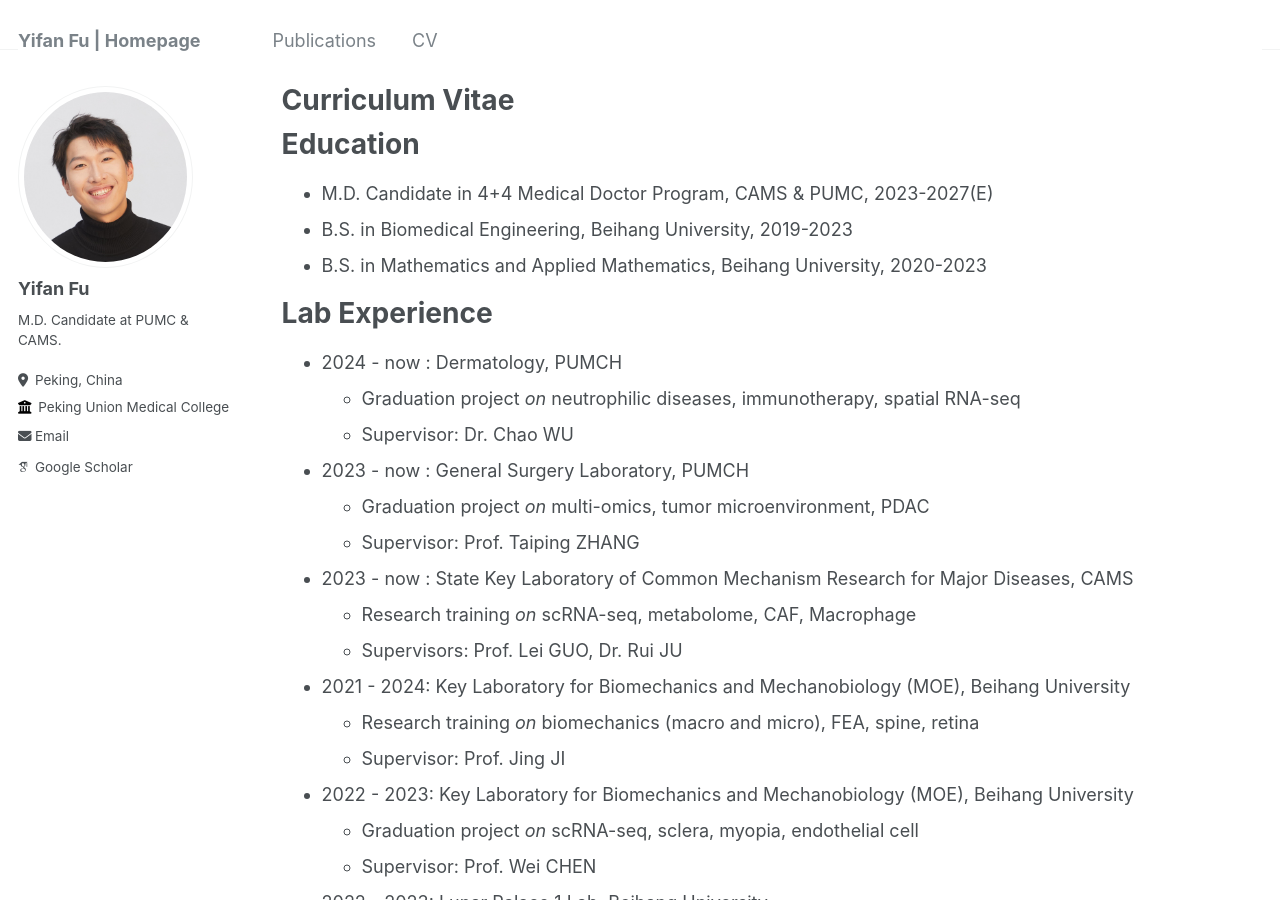
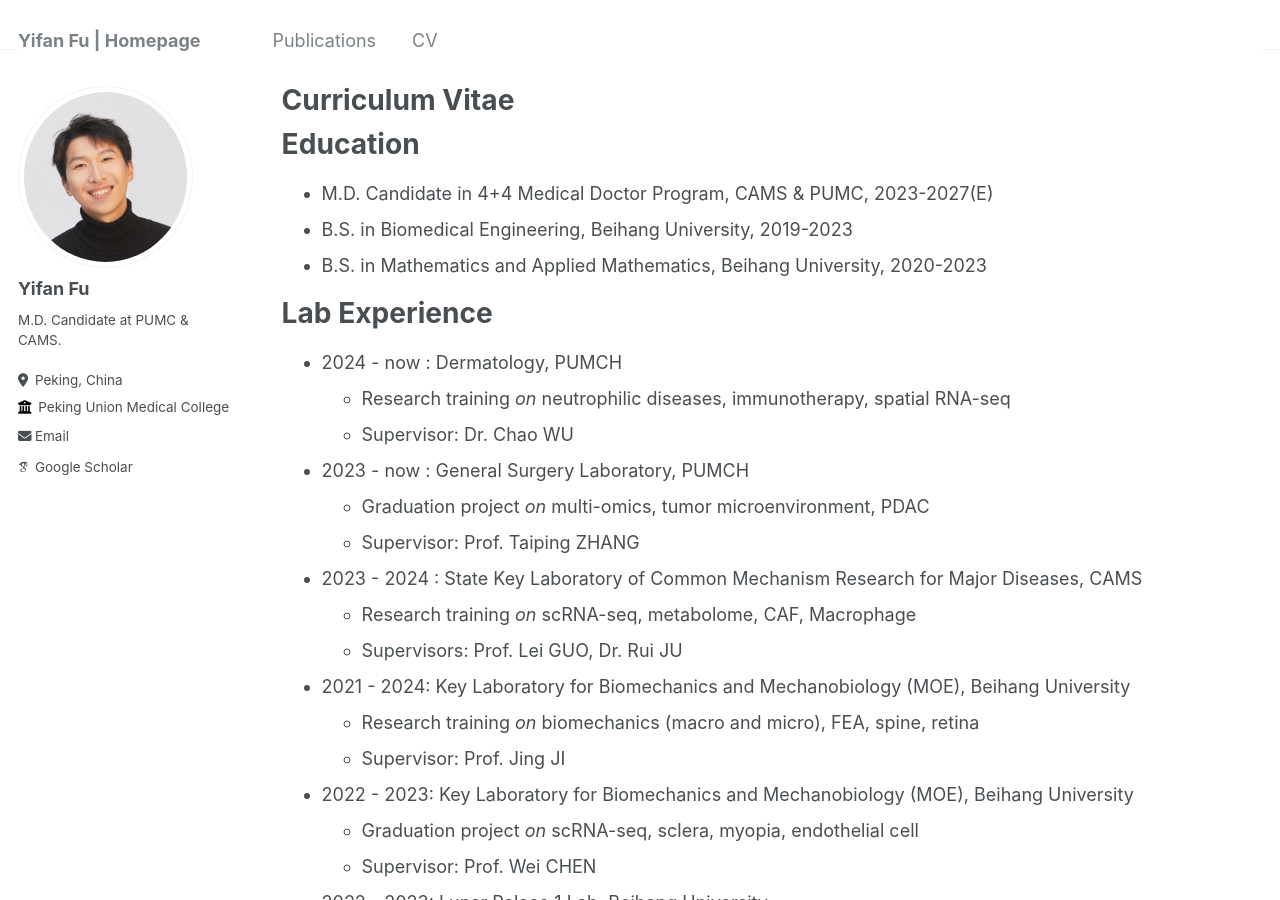
Before and after one commit to yifanfu01/yifanfu01.github.io, a Jekyll site: the page built from _pages/cv.md, in a window 1280 px wide and 900 px high. Built offline with Jekyll 4.4.1, drawn with Linux system fonts in a browser that asks for light colours; some web fonts are replaced.

Commit message:
Update cv.md

```diff
--- a/_pages/cv.md
+++ b/_pages/cv.md
@@ -18,12 +18,12 @@ Education
 Lab Experience
 ======
 * 2024 - now : Dermatology, PUMCH
-  * Graduation project _on_ neutrophilic diseases, immunotherapy, spatial RNA-seq
+  * Research training _on_ neutrophilic diseases, immunotherapy, spatial RNA-seq
   * Supervisor: Dr. Chao WU
 * 2023 - now : General Surgery Laboratory, PUMCH
   * Graduation project _on_ multi-omics, tumor microenvironment, PDAC
   * Supervisor: Prof. Taiping ZHANG
-* 2023 - now : State Key Laboratory of Common Mechanism Research for Major Diseases, CAMS
+* 2023 - 2024 : State Key Laboratory of Common Mechanism Research for Major Diseases, CAMS
   * Research training _on_ scRNA-seq, metabolome, CAF, Macrophage
   * Supervisors: Prof. Lei GUO, Dr. Rui JU
 * 2021 - 2024: Key Laboratory for Biomechanics and Mechanobiology (MOE), Beihang University
```
